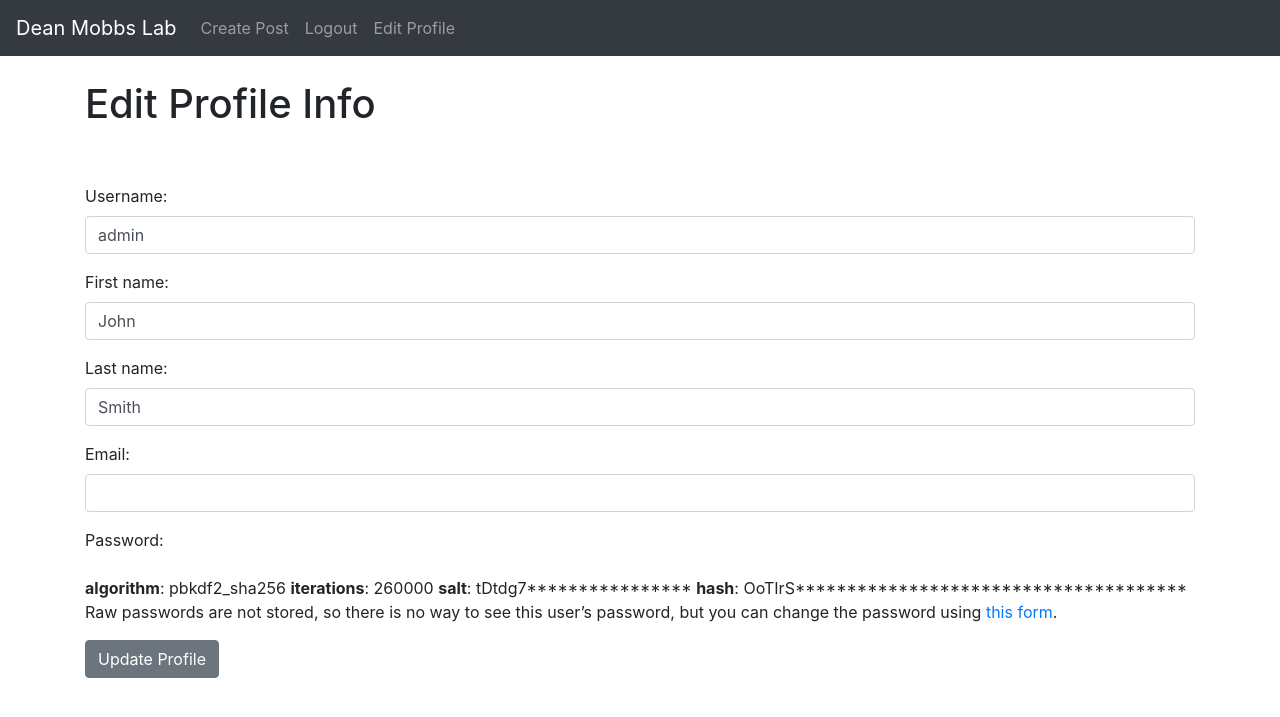
After one commit to rbrooker501/MobbsLabResearch, a Django app: page /accounts/edit_profile/ in a window 1280 px wide. The commit adds this page. Shown: the top 717 px of the page. Run offline with Django 3.2, Linux system fonts and the light colour scheme; a user stored in the database is signed in.

Commit message:
Creates edit profile form

```diff
--- a/MobbsBlog/Posts/templates/base.html
+++ b/MobbsBlog/Posts/templates/base.html
@@ -31,6 +31,9 @@
               <li class="nav-item">
                 <a class="nav-link" href="{% url 'logout' %}">Logout</a>
               </li>
+              <li class="nav-item">
+                <a class="nav-link" href="{% url 'edit-profile' %}">Edit Profile</a>
+              </li>
             {% else %}
               <li class="nav-item">
                 <a class="nav-link" href="{% url 'register' %}">Register</a>
--- a/MobbsBlog/accounts/forms.py
+++ b/MobbsBlog/accounts/forms.py
@@ -1,4 +1,4 @@
-from django.contrib.auth.forms import UserCreationForm
+from django.contrib.auth.forms import UserCreationForm, UserChangeForm
 from django.contrib.auth.models import User
 from django import forms
 
@@ -16,3 +16,13 @@ class SignUpForm(UserCreationForm):
         self.fields['username'].widget.attrs['class'] = 'form-control'
         self.fields['password1'].widget.attrs['class'] = 'form-control'
         self.fields['password2'].widget.attrs['class'] = 'form-control'
+
+class EditProfileForm(UserChangeForm):
+    email = forms.EmailField(widget=forms.EmailInput(attrs={'class': 'form-control'}))
+    first_name = forms.CharField(widget=forms.TextInput(attrs={'class': 'form-control'}))
+    last_name = forms.CharField(widget=forms.TextInput(attrs={'class': 'form-control'}))
+    username = forms.CharField(widget=forms.TextInput(attrs={'class': 'form-control'}))
+
+    class Meta:
+        model = User
+        fields = ('username', 'first_name', 'last_name', 'email', 'password')
--- /dev/null
+++ b/MobbsBlog/accounts/templates/registration/edit_profile.html
@@ -0,0 +1,19 @@
+{% extends 'base.html' %}
+
+{% block title %}Edit Profile{% endblock %}
+
+{% block content %}
+
+<h1>Edit Profile Info</h1>
+<br/>
+<br/>
+
+<div class="form-group">
+    <form method="POST">
+        {% csrf_token %}
+        {{ form.as_p }}
+        <button class="btn btn-secondary">Update Profile</button>
+    </form>
+</div>
+
+{% endblock %}
--- a/MobbsBlog/accounts/urls.py
+++ b/MobbsBlog/accounts/urls.py
@@ -1,7 +1,7 @@
 from django.urls import path
-from .views import UserRegisterView
+from .views import UserRegisterView, UserEditView
 
 urlpatterns = [
     path('register/', UserRegisterView.as_view(), name='register'),
-
+    path('edit_profile/', UserEditView.as_view(), name='edit-profile'),
 ]
--- a/MobbsBlog/accounts/views.py
+++ b/MobbsBlog/accounts/views.py
@@ -1,10 +1,18 @@
 from django.shortcuts import render
 from django.views import generic
-from django.contrib.auth.forms import UserCreationForm
+from django.contrib.auth.forms import UserCreationForm, UserChangeForm
 from django.urls import reverse_lazy
-from .forms import SignUpForm
+from .forms import SignUpForm, EditProfileForm
 
 class UserRegisterView(generic.CreateView):
     form_class = SignUpForm
     template_name = 'registration/register.html'
     success_url = reverse_lazy('login')
+
+class UserEditView(generic.UpdateView):
+    form_class = EditProfileForm
+    template_name = 'registration/edit_profile.html'
+    success_url = reverse_lazy('home')
+
+    def get_object(self):
+	    return self.request.user
```
Also changed, not shown: MobbsBlog/db.sqlite3.
